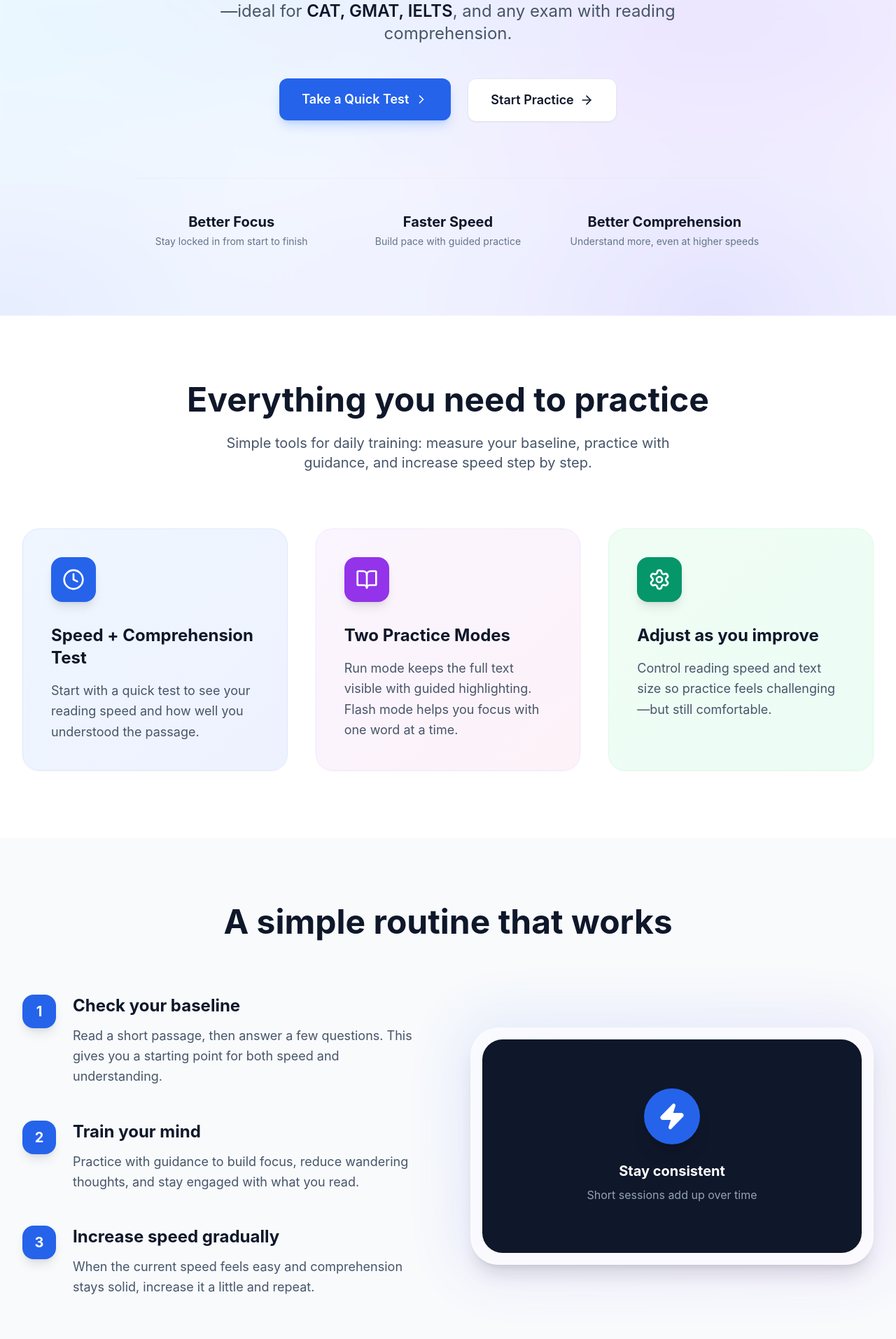
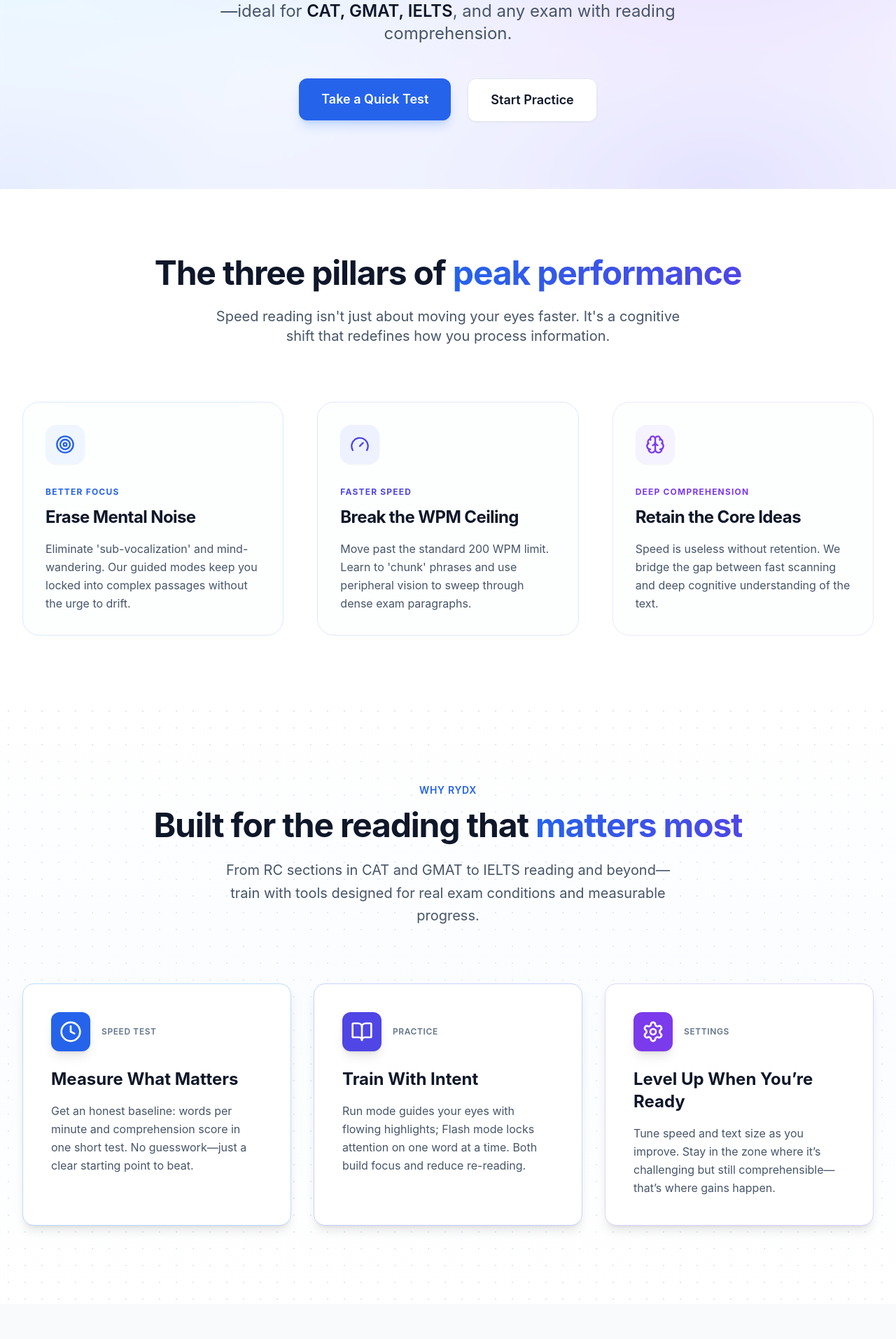
Before and after one commit to abhishekgitte/rydx, a Next.js app: page / in a window 1280 px wide. Shown: the part 427-2340 px from the top of the page at 70% size. Built offline with nearby package versions, Linux system fonts and the light colour scheme.

Commit message:
changes in home page

```diff
--- a/app/globals.css
+++ b/app/globals.css
@@ -97,6 +97,31 @@ body {
       radial-gradient(at 80% 100%, hsla(242,47%,15%,1) 0, transparent 50%),
       radial-gradient(at 0% 0%, hsla(202,47%,15%,1) 0, transparent 50%);
   }
+
+  .section-warm {
+    background: linear-gradient(180deg, #fafbff 0%, #f1f5f9 100%);
+  }
+  .dark .section-warm {
+    background: linear-gradient(180deg, #0f172a 0%, #020617 100%);
+  }
+
+  .section-slate {
+    background-color: #f8fafc;
+  }
+  .dark .section-slate {
+    background-color: #0c1222;
+  }
+
+  .section-pattern {
+    background-color: #ffffff;
+    background-image: radial-gradient(#e2e8f0 1px, transparent 1px);
+    background-size: 24px 24px;
+  }
+  .dark .section-pattern {
+    background-color: #0f172a;
+    background-image: radial-gradient(#1e293b 1px, transparent 1px);
+    background-size: 24px 24px;
+  }
 }
 
 /* Bionic reading highlight */
--- a/app/page.tsx
+++ b/app/page.tsx
@@ -4,7 +4,7 @@ import Header from "@/components/Header";
 import Footer from "@/components/Footer";
 import Link from "next/link";
 import { motion } from "framer-motion";
-import { Zap, BookOpen, Settings, ChevronRight, ArrowRight, Clock, Trophy } from "lucide-react";
+import { Zap, BookOpen, Settings, Clock, Trophy, Target, Gauge, Brain } from "lucide-react";
 
 export default function Home() {
   const containerVariants = {
@@ -27,7 +27,7 @@ export default function Home() {
   };
 
   return (
-    <div className="min-h-screen flex flex-col bg-white dark:bg-slate-950">
+    <div className="min-h-screen flex flex-col bg-slate-50/50 dark:bg-slate-950">
       <Header />
 
       <main className="flex-grow">
@@ -85,49 +85,28 @@ export default function Home() {
               <div className="flex flex-col sm:flex-row gap-4 md:gap-6 justify-center px-4 md:px-0">
                 <motion.div whileHover={{ scale: 1.05 }} whileTap={{ scale: 0.95 }}>
                   <Link href="/test" className="btn-primary flex items-center justify-center gap-2 px-8 py-4 text-base md:text-lg">
-                    Take a Quick Test <ChevronRight className="w-5 h-5" />
+                    Take a Quick Test
                   </Link>
                 </motion.div>
                 <motion.div whileHover={{ scale: 1.05 }} whileTap={{ scale: 0.95 }}>
                   <Link href="/practice" className="btn-secondary flex items-center justify-center gap-2 px-8 py-4 text-base md:text-lg">
-                    Start Practice <ArrowRight className="w-5 h-5" />
+                    Start Practice
                   </Link>
                 </motion.div>
               </div>
-
-              {/* Core Value Props */}
-              <motion.div
-                initial={{ opacity: 0 }}
-                animate={{ opacity: 1 }}
-                transition={{ delay: 1, duration: 1 }}
-                className="mt-12 md:mt-20 grid grid-cols-1 md:grid-cols-3 gap-6 md:gap-8 max-w-4xl mx-auto border-t border-slate-200/50 dark:border-slate-800/50 pt-8 md:pt-12"
-              >
-                <div className="text-center">
-                  <div className="text-xl font-bold text-slate-900 dark:text-white mb-1">Better Focus</div>
-                  <div className="text-sm text-slate-500">Stay locked in from start to finish</div>
-                </div>
-                <div className="text-center">
-                  <div className="text-xl font-bold text-slate-900 dark:text-white mb-1">Faster Speed</div>
-                  <div className="text-sm text-slate-500">Build pace with guided practice</div>
-                </div>
-                <div className="text-center">
-                  <div className="text-xl font-bold text-slate-900 dark:text-white mb-1">Better Comprehension</div>
-                  <div className="text-sm text-slate-500">Understand more, even at higher speeds</div>
-                </div>
-              </motion.div>
             </motion.div>
           </div>
         </section>
 
-        {/* Features Section */}
+        {/* Value Props Section */}
         <section className="py-24 bg-white dark:bg-slate-950">
           <div className="max-w-7xl mx-auto px-4 sm:px-6 lg:px-8">
             <div className="text-center mb-20">
-              <h2 className="text-4xl md:text-5xl font-bold text-slate-900 dark:text-white mb-6">
-                Everything you need to practice
+              <h2 className="text-3xl md:text-5xl font-bold text-slate-900 dark:text-white mb-6 tracking-tight">
+                The three pillars of <span className="bg-gradient-to-r from-blue-600 to-indigo-600 bg-clip-text text-transparent">peak performance</span>
               </h2>
-              <p className="text-xl text-slate-600 dark:text-slate-400 max-w-2xl mx-auto">
-                Simple tools for daily training: measure your baseline, practice with guidance, and increase speed step by step.
+              <p className="text-lg md:text-xl text-slate-600 dark:text-slate-400 max-w-2xl mx-auto leading-relaxed">
+                Speed reading isn't just about moving your eyes faster. It's a cognitive shift that redefines how you process information.
               </p>
             </div>
 
@@ -136,45 +115,126 @@ export default function Home() {
               initial="hidden"
               whileInView="visible"
               viewport={{ once: true, margin: "-100px" }}
-              className="grid grid-cols-1 md:grid-cols-3 gap-10"
+              className="grid grid-cols-1 md:grid-cols-3 gap-8 lg:gap-12"
             >
               {[
                 {
-                  title: "Speed + Comprehension Test",
-                  description: "Start with a quick test to see your reading speed and how well you understood the passage.",
+                  title: "Erase Mental Noise",
+                  subtitle: "Better Focus",
+                  description: "Eliminate 'sub-vocalization' and mind-wandering. Our guided modes keep you locked into complex passages without the urge to drift.",
+                  icon: Target,
+                  color: "text-blue-600 dark:text-blue-400",
+                  bg: "bg-blue-50 dark:bg-blue-900/20",
+                  border: "border-blue-100 dark:border-blue-800/50",
+                },
+                {
+                  title: "Break the WPM Ceiling",
+                  subtitle: "Faster Speed",
+                  description: "Move past the standard 200 WPM limit. Learn to 'chunk' phrases and use peripheral vision to sweep through dense exam paragraphs.",
+                  icon: Gauge,
+                  color: "text-indigo-600 dark:text-indigo-400",
+                  bg: "bg-indigo-50 dark:bg-indigo-900/20",
+                  border: "border-indigo-100 dark:border-indigo-800/50",
+                },
+                {
+                  title: "Retain the Core Ideas",
+                  subtitle: "Deep Comprehension",
+                  description: "Speed is useless without retention. We bridge the gap between fast scanning and deep cognitive understanding of the text.",
+                  icon: Brain,
+                  color: "text-violet-600 dark:text-violet-400",
+                  bg: "bg-violet-50 dark:bg-violet-900/20",
+                  border: "border-violet-100 dark:border-violet-800/50",
+                },
+              ].map((item, idx) => {
+                const Icon = item.icon;
+                return (
+                  <motion.div
+                    key={idx}
+                    variants={itemVariants}
+                    className={`flex flex-col p-8 rounded-3xl border ${item.border} hover:shadow-2xl hover:shadow-blue-500/5 transition-all duration-500 group bg-slate-50/30 dark:bg-slate-900/10`}
+                  >
+                    <div className={`w-14 h-14 ${item.bg} rounded-2xl flex items-center justify-center mb-8 shadow-sm group-hover:scale-110 transition-transform duration-300`}>
+                      <Icon className={`w-7 h-7 ${item.color}`} />
+                    </div>
+                    <span className={`text-xs font-bold ${item.color} uppercase tracking-widest mb-3`}>
+                      {item.subtitle}
+                    </span>
+                    <h3 className="text-2xl font-bold text-slate-900 dark:text-white mb-4 tracking-tight">
+                      {item.title}
+                    </h3>
+                    <p className="text-slate-600 dark:text-slate-400 leading-relaxed">
+                      {item.description}
+                    </p>
+                  </motion.div>
+                );
+              })}
+            </motion.div>
+          </div>
+        </section>
+
+        {/* Features Section */}
+        <section className="section-pattern py-28 relative">
+          <div className="absolute inset-0 bg-gradient-to-b from-transparent via-blue-50/30 dark:via-blue-950/20 to-transparent pointer-events-none" />
+          <div className="max-w-7xl mx-auto px-4 sm:px-6 lg:px-8 relative z-10">
+            <div className="text-center mb-20">
+              <span className="inline-block text-sm font-semibold text-blue-600 dark:text-blue-400 uppercase tracking-wider mb-4">
+                Why RydX
+              </span>
+              <h2 className="text-4xl md:text-5xl font-bold text-slate-900 dark:text-white mb-6 tracking-tight">
+                Built for the reading that <span className="bg-gradient-to-r from-blue-600 to-indigo-600 bg-clip-text text-transparent">matters most</span>
+              </h2>
+              <p className="text-xl text-slate-600 dark:text-slate-400 max-w-2xl mx-auto leading-relaxed">
+                From RC sections in CAT and GMAT to IELTS reading and beyond—train with tools designed for real exam conditions and measurable progress.
+              </p>
+            </div>
+
+            <motion.div
+              variants={containerVariants}
+              initial="hidden"
+              whileInView="visible"
+              viewport={{ once: true, margin: "-100px" }}
+              className="grid grid-cols-1 md:grid-cols-3 gap-8"
+            >
+              {[
+                {
+                  title: "Measure What Matters",
+                  description: "Get an honest baseline: words per minute and comprehension score in one short test. No guesswork—just a clear starting point to beat.",
                   icon: <Clock className="w-8 h-8 text-white" />,
                   color: "bg-blue-600",
-                  gradient: "from-blue-50 to-indigo-50 dark:from-blue-900/10 dark:to-indigo-900/10",
-                  border: "border-blue-100 dark:border-blue-800",
+                  accent: "bg-blue-500/10 dark:bg-blue-500/20 border-blue-200 dark:border-blue-800",
+                  label: "Speed Test",
                 },
                 {
-                  title: "Two Practice Modes",
-                  description: "Run mode keeps the full text visible with guided highlighting. Flash mode helps you focus with one word at a time.",
+                  title: "Train With Intent",
+                  description: "Run mode guides your eyes with flowing highlights; Flash mode locks attention on one word at a time. Both build focus and reduce re-reading.",
                   icon: <BookOpen className="w-8 h-8 text-white" />,
-                  color: "bg-purple-600",
-                  gradient: "from-purple-50 to-pink-50 dark:from-purple-900/10 dark:to-pink-900/10",
-                  border: "border-purple-100 dark:border-purple-800",
+                  color: "bg-indigo-600",
+                  accent: "bg-indigo-500/10 dark:bg-indigo-500/20 border-indigo-200 dark:border-indigo-800",
+                  label: "Practice",
                 },
                 {
-                  title: "Adjust as you improve",
-                  description: "Control reading speed and text size so practice feels challenging—but still comfortable.",
+                  title: "Level Up When You’re Ready",
+                  description: "Tune speed and text size as you improve. Stay in the zone where it’s challenging but still comprehensible—that’s where gains happen.",
                   icon: <Settings className="w-8 h-8 text-white" />,
-                  color: "bg-emerald-600",
-                  gradient: "from-green-50 to-emerald-50 dark:from-green-900/10 dark:to-emerald-900/10",
-                  border: "border-green-100 dark:border-green-800",
+                  color: "bg-violet-600",
+                  accent: "bg-violet-500/10 dark:bg-violet-500/20 border-violet-200 dark:border-violet-800",
+                  label: "Settings",
                 },
               ].map((feature, idx) => (
                 <motion.div
                   key={idx}
                   variants={itemVariants}
-                  whileHover={{ y: -10 }}
-                  className={`p-10 rounded-3xl bg-gradient-to-br ${feature.gradient} border ${feature.border} shadow-sm hover:shadow-2xl transition-all duration-300`}
+                  whileHover={{ y: -8 }}
+                  className={`p-8 md:p-10 rounded-2xl border ${feature.accent} bg-white dark:bg-slate-900/80 shadow-lg hover:shadow-xl transition-all duration-300 backdrop-blur-sm`}
                 >
-                  <div className={`w-16 h-16 ${feature.color} rounded-2xl flex items-center justify-center mb-8 shadow-lg`}>
-                    {feature.icon}
+                  <div className="flex items-center gap-4 mb-6">
+                    <div className={`w-14 h-14 ${feature.color} rounded-xl flex items-center justify-center shadow-lg shadow-black/10`}>
+                      {feature.icon}
+                    </div>
+                    <span className="text-xs font-semibold text-slate-500 dark:text-slate-400 uppercase tracking-wider">{feature.label}</span>
                   </div>
-                  <h3 className="text-2xl font-bold text-slate-900 dark:text-white mb-4">{feature.title}</h3>
-                  <p className="text-slate-600 dark:text-slate-400 text-lg leading-relaxed">
+                  <h3 className="text-xl md:text-2xl font-bold text-slate-900 dark:text-white mb-4">{feature.title}</h3>
+                  <p className="text-slate-600 dark:text-slate-400 leading-relaxed">
                     {feature.description}
                   </p>
                 </motion.div>
@@ -183,106 +243,33 @@ export default function Home() {
           </div>
         </section>
 
-        {/* How It Works */}
-        <section className="py-24 bg-slate-50 dark:bg-slate-900/50">
-          <div className="max-w-7xl mx-auto px-4 sm:px-6 lg:px-8">
-            <div className="text-center mb-20">
-              <h2 className="text-4xl md:text-5xl font-bold text-slate-900 dark:text-white mb-6">
-                A simple routine that works
-              </h2>
-            </div>
-
-            <div className="grid grid-cols-1 md:grid-cols-2 gap-16 items-center">
-              <motion.div
-                initial={{ opacity: 0, x: -50 }}
-                whileInView={{ opacity: 1, x: 0 }}
-                viewport={{ once: true }}
-                className="space-y-12"
-              >
-                {[
-                  {
-                    step: 1,
-                    title: "Check your baseline",
-                    desc: "Read a short passage, then answer a few questions. This gives you a starting point for both speed and understanding.",
-                  },
-                  {
-                    step: 2,
-                    title: "Train your mind",
-                    desc: "Practice with guidance to build focus, reduce wandering thoughts, and stay engaged with what you read.",
-                  },
-                  {
-                    step: 3,
-                    title: "Increase speed gradually",
-                    desc: "When the current speed feels easy and comprehension stays solid, increase it a little and repeat.",
-                  },
-                ].map((step, idx) => (
-                  <div key={idx} className="flex items-start space-x-6">
-                    <div className="flex-shrink-0 w-12 h-12 bg-blue-600 text-white rounded-2xl flex items-center justify-center font-bold text-xl shadow-lg">
-                      {step.step}
-                    </div>
-                    <div>
-                      <h3 className="text-2xl font-bold text-slate-900 dark:text-white mb-3">{step.title}</h3>
-                      <p className="text-lg text-slate-600 dark:text-slate-400 leading-relaxed">
-                        {step.desc}
-                      </p>
-                    </div>
-                  </div>
-                ))}
-              </motion.div>
-
-              <motion.div
-                initial={{ opacity: 0, scale: 0.9 }}
-                whileInView={{ opacity: 1, scale: 1 }}
-                viewport={{ once: true }}
-                className="relative"
-              >
-                <div className="absolute -inset-4 bg-gradient-to-br from-blue-600 to-purple-600 rounded-[3rem] blur-2xl opacity-10"></div>
-                <div className="glass-card p-4 rounded-[2.5rem] relative overflow-hidden">
-                  <div className="aspect-video bg-slate-900 rounded-[1.8rem] flex items-center justify-center group overflow-hidden">
-                    <div className="absolute inset-0 bg-blue-600 opacity-0 group-hover:opacity-10 transition-opacity"></div>
-                    <div className="text-center relative z-10">
-                      <motion.div
-                        whileHover={{ scale: 1.1 }}
-                        className="w-20 h-20 bg-blue-600 text-white rounded-full flex items-center justify-center mx-auto mb-6 shadow-xl cursor-pointer"
-                      >
-                        <Zap className="w-10 h-10 fill-current" />
-                      </motion.div>
-                      <p className="text-white font-bold text-xl">Stay consistent</p>
-                      <p className="text-slate-400 mt-2">Short sessions add up over time</p>
-                    </div>
-                  </div>
-                </div>
-              </motion.div>
-            </div>
-          </div>
-        </section>
-
         {/* CTA Section */}
-        <section className="py-24">
+        <section className="section-slate py-28">
           <div className="max-w-5xl mx-auto px-4 sm:px-6 lg:px-8">
             <motion.div
               initial={{ opacity: 0, y: 30 }}
               whileInView={{ opacity: 1, y: 0 }}
               viewport={{ once: true }}
-              className="bg-gradient-to-r from-blue-600 to-indigo-700 rounded-[3rem] p-12 md:p-20 text-center relative overflow-hidden shadow-2xl shadow-blue-500/20"
+              className="bg-gradient-to-br from-blue-600 via-blue-700 to-indigo-800 rounded-3xl p-12 md:p-20 text-center relative overflow-hidden shadow-2xl shadow-blue-900/30 border border-blue-500/20"
             >
-              <div className="absolute top-0 right-0 -translate-y-1/2 translate-x-1/2 w-96 h-96 bg-white/10 rounded-full blur-3xl"></div>
-              <div className="absolute bottom-0 left-0 translate-y-1/2 -translate-x-1/2 w-64 h-64 bg-indigo-500/20 rounded-full blur-3xl"></div>
+              <div className="absolute top-0 right-0 -translate-y-1/2 translate-x-1/2 w-96 h-96 bg-white/10 rounded-full blur-3xl" />
+              <div className="absolute bottom-0 left-0 translate-y-1/2 -translate-x-1/2 w-64 h-64 bg-indigo-400/20 rounded-full blur-3xl" />
+              <div className="absolute top-1/2 left-1/2 -translate-x-1/2 -translate-y-1/2 w-72 h-72 bg-blue-400/10 rounded-full blur-3xl" />
 
               <div className="relative z-10">
-                <Trophy className="w-16 h-16 text-blue-200 mx-auto mb-8 opacity-50" />
-                <h2 className="text-4xl md:text-5xl font-extrabold text-white mb-8 tracking-tight">
-                  Start today
+                <Trophy className="w-14 h-14 text-amber-300/80 mx-auto mb-6" />
+                <h2 className="text-4xl md:text-5xl font-extrabold text-white mb-6 tracking-tight">
+                  Know your baseline. Then beat it.
                 </h2>
-                <p className="text-xl md:text-2xl text-blue-100 mb-12 max-w-2xl mx-auto leading-relaxed opacity-90">
-                  Take the speed test, then practice for a few minutes a day to build faster reading with better comprehension.
+                <p className="text-lg md:text-xl text-blue-100 mb-10 max-w-2xl mx-auto leading-relaxed">
+                  Run your first speed test in under two minutes. From there, a few sessions of focused practice each week will move the needle—whether you’re prepping for CAT, GMAT, IELTS, or any test where reading speed and comprehension count.
                 </p>
                 <motion.div whileHover={{ scale: 1.05 }} whileTap={{ scale: 0.95 }}>
                   <Link
                     href="/test"
-                    className="inline-block bg-white text-blue-600 px-12 py-5 rounded-2xl text-xl font-bold hover:bg-slate-50 transition-all shadow-xl shadow-black/10"
+                    className="inline-block bg-white text-blue-700 px-10 py-4 rounded-xl text-lg font-bold hover:bg-blue-50 transition-all shadow-xl shadow-black/15"
                   >
-                    Take the Test
+                    Take the speed test
                   </Link>
                 </motion.div>
               </div>
```
Also changed, not shown: components/Header.tsx (+8 -18 lines).
